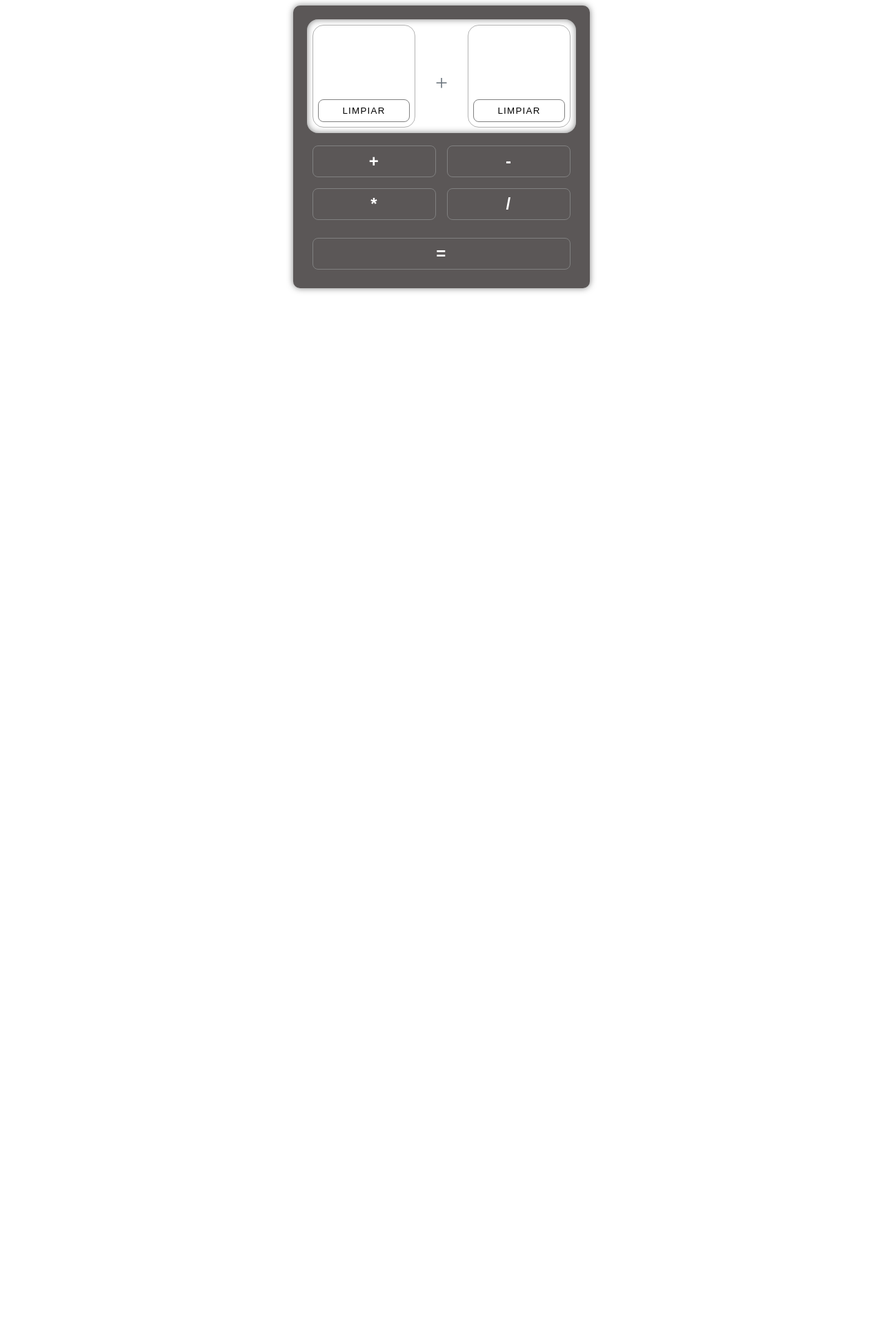
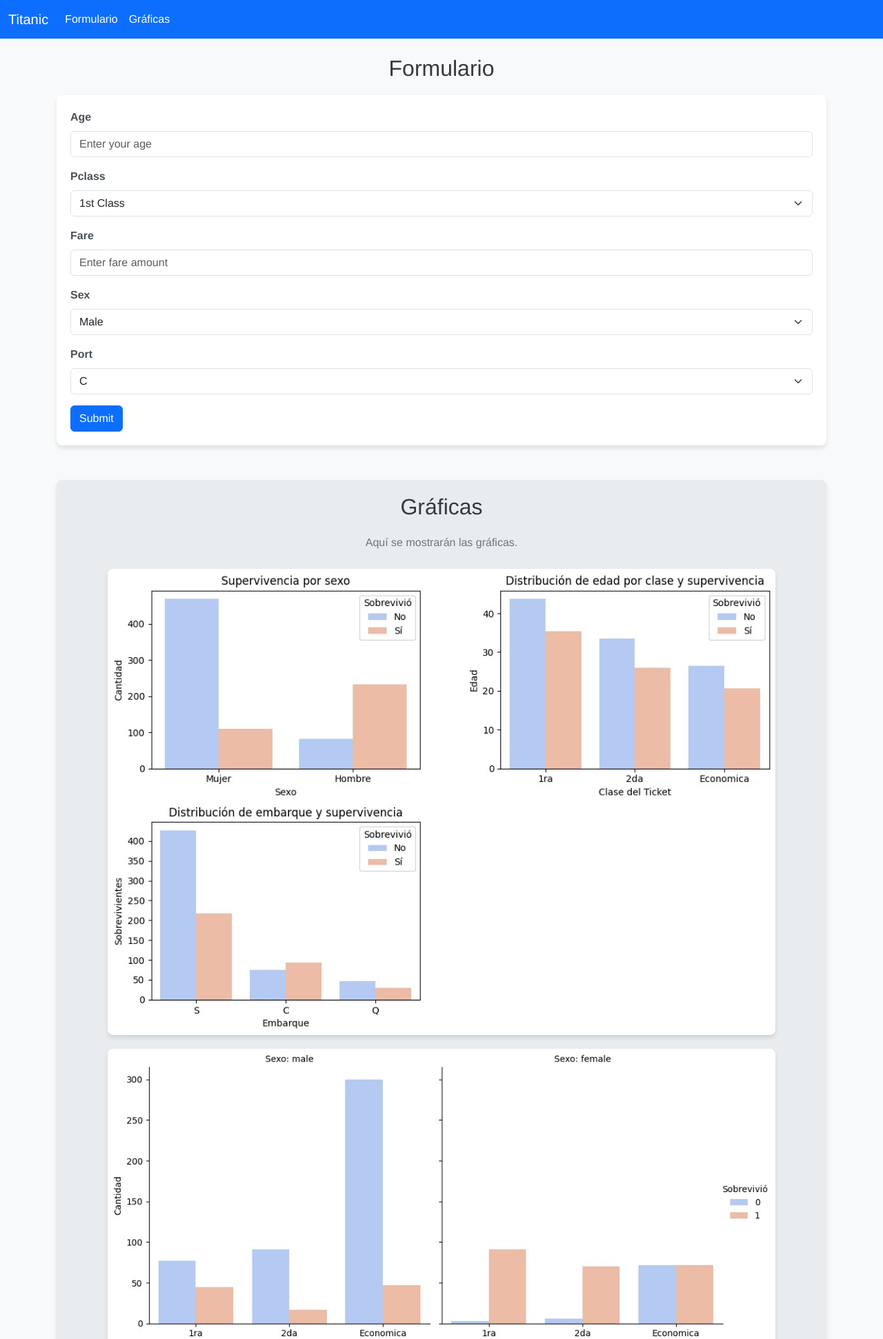
Before and after one commit to krisskira/titanic-surviver-predictor, a FastAPI app: page / in a window 1280 px wide. Shown: the top 1942 px of the page at 69% size. Before the commit the page ends 424 px from the top, so only its background shows below. Run offline with FastAPI, Linux system fonts and the light colour scheme; parts of the project's set-up code (start-up, migrations or seed data) failed here and were passed over.

Commit message:
chore: frontend integration

```diff
--- /dev/null
+++ b/public/script.js
@@ -0,0 +1,51 @@
+document.addEventListener("DOMContentLoaded", () => {
+  document
+    .getElementById("dataForm")
+    .addEventListener("submit", async function (event) {
+      event.preventDefault();
+    //   event.defaultPrevented();
+
+      const age = parseInt(document.getElementById("age").value || 0);
+      const pclass = parseInt(document.getElementById("pclass").value || 0);
+      const fare = parseInt(document.getElementById("fare").value || 0);
+      const sex = parseInt(document.getElementById("sex").value || 0);
+      const port = document.getElementById("port").value || 'S';
+
+      const responseMessage = document.getElementById("responseMessage");
+
+      try {
+        const response = await fetch("http://localhost:8000/api/v1/predict", {
+          method: "POST",
+          headers: {
+            "Content-Type": "application/json",
+          },
+          body: JSON.stringify({ age, pclass, fare, sex, port }),
+        });
+
+        const data = await response.json();
+
+        if (data.result === true) {
+          responseMessage.textContent = "Sobrevive";
+          responseMessage.className = "alert alert-success";
+        } else {
+          responseMessage.textContent = "No sobrevive";
+          responseMessage.className = "alert alert-danger";
+        }
+
+        responseMessage.style.display = "block";
+
+        setTimeout(() => {
+          responseMessage.style.display = "none";
+        }, 10000);
+      } catch (error) {
+        responseMessage.textContent =
+          "Error submitting the form. Please try again.";
+        responseMessage.className = "alert alert-danger";
+        responseMessage.style.display = "block";
+
+        setTimeout(() => {
+          responseMessage.style.display = "none";
+        }, 10000);
+      }
+    });
+});
--- a/public/scripts.js
+++ /dev/null
@@ -1,176 +0,0 @@
-var operation = "sum";
-var operation_sign;
-var canvas1;
-var canvas2;
-var calculate;
-var result;
-
-var drawing = false;
-var canvas1InitialXY = { x: 0, y: 0 };
-var canvas2InitialXY = { x: 0, y: 0 };
-
-document.addEventListener("DOMContentLoaded", () => {
-  getElements();
-  assignEvents();
-  const context1 = canvas1.getContext("2d");
-  const context2 = canvas2.getContext("2d");
-
-  canvas1.width = canvas2.width = 149;
-  canvas1.height = canvas2.height = 149;
-});
-
-function getElements() {
-  canvas1 = document.getElementById("canvasRef1");
-  canvas2 = document.getElementById("canvasRef2");
-  operation_sign = document.getElementById("operation_sign");
-  calculate = document.getElementById("calculate");
-  result = document.getElementById("result");
-}
-
-function assignEvents() {
-  document
-    .getElementById("operation_add")
-    .addEventListener("click", () => setOperation("sum"));
-
-  document
-    .getElementById("operation_subtract")
-    .addEventListener("click", () => setOperation("subtract"));
-
-  document
-    .getElementById("operation_multiply")
-    .addEventListener("click", () => setOperation("multiply"));
-
-  document
-    .getElementById("operation_divide")
-    .addEventListener("click", () => setOperation("divide"));
-
-  calculate.addEventListener("click", onCalculate);
-
-  setupCanvas();
-}
-
-function setupCanvas() {
-  canvas1.addEventListener("mousedown", (e) => {
-    drawing = true;
-    canvas1InitialXY = { x: e.offsetX, y: e.offsetY };
-  });
-
-  canvas1.addEventListener("mouseup", (e) => {
-    drawing = false;
-  });
-
-  canvas1.addEventListener("mousemove", (e) => {
-    if (!drawing) return;
-    canvas1InitialXY = { x: e.offsetX, y: e.offsetY };
-    drawCanvas(
-      canvas1.getContext("2d"),
-      canvas1InitialXY,
-      e.offsetX,
-      e.offsetY
-    );
-  });
-
-  document.getElementById("clear1").addEventListener("click", () => {
-    clearCanvas(canvas1.getContext("2d"), canvas1);
-  });
-
-  canvas2.addEventListener("mousedown", (e) => {
-    drawing = true;
-    canvas2InitialXY = { x: e.offsetX, y: e.offsetY };
-  });
-
-  canvas2.addEventListener("mouseup", (e) => {
-    drawing = false;
-  });
-
-  canvas2.addEventListener("mousemove", (e) => {
-    if (!drawing) return;
-    canvas2InitialXY = { x: e.offsetX, y: e.offsetY };
-    drawCanvas(
-      canvas2.getContext("2d"),
-      canvas2InitialXY,
-      e.offsetX,
-      e.offsetY
-    );
-  });
-
-  document.getElementById("clear1").addEventListener("click", () => {
-    clearCanvas(canvas1.getContext("2d"));
-  });
-
-  document.getElementById("clear2").addEventListener("click", () => {
-    clearCanvas(canvas2.getContext("2d"));
-  });
-}
-
-function setOperation(_operation) {
-  operation = _operation;
-  switch (_operation) {
-    case "sum":
-      operation_sign.innerHTML = "+";
-      break;
-    case "subtract":
-      operation_sign.innerHTML = "-";
-      break;
-    case "multiply":
-      operation_sign.innerHTML = "*";
-      break;
-    case "divide":
-      operation_sign.innerHTML = "/";
-      break;
-    default:
-      operation_sign.innerHTML = "+";
-      break;
-  }
-}
-
-async function onCalculate() {
-  // Obtener los blobs de las imágenes desde los canvas
-  const imagen1Blob = await new Promise((resolve) =>
-    canvas1.toBlob(resolve, "image/png")
-  );
-  const imagen2Blob = await new Promise((resolve) =>
-    canvas2.toBlob(resolve, "image/png")
-  );
-
-  // Crear un objeto FormData para enviar las imágenes y la operación
-  const formData = new FormData();
-  formData.append("images", imagen1Blob, "imagen1.png");
-  formData.append("images", imagen2Blob, "imagen2.png");
-  formData.append("operation", operation);
-
-  // Realizar la solicitud POST al backend
-  try {
-    const response = await fetch("/api/v1/calculate", {
-      method: "POST",
-      body: formData,
-    });
-
-    if (!response.ok) {
-      throw new Error(`HTTP error! status: ${response.status}`);
-    }
-
-    const data = await response.json();
-    console.log(data);
-    result.innerHTML = data.result;
-  } catch (error) {
-    console.error("Error:", error);
-  }
-}
-
-function drawCanvas(context, canvasInitial = { x: 0, y: 0 }, x = 0, y = 0) {
-  context.beginPath();
-  context.lineWidth = 5;
-  context.strokeStyle = "#CCCCCC";
-  context.lineCap = "round";
-  context.lineJoin = "round";
-  context.moveTo(canvasInitial.x, canvasInitial.y);
-  context.lineTo(x, y);
-  context.stroke();
-  canvasInitial.x = x;
-  canvasInitial.y = y;
-}
-
-function clearCanvas(context) {
-  context.clearRect(0, 0, 149, 149);
-}
--- a/public/styles.css
+++ /dev/null
@@ -1,91 +0,0 @@
-:root {
-  --color-white: #fff;
-  --color-black: #000;
-  --color-backgroubnd: rgb(91, 87, 87);
-  --color-secondary: #6c757d;
-}
-.calculadora {
-  margin: auto;
-  display: flex;
-  flex-direction: column;
-  height: 370px;
-  width: 390px;
-  background-color: var(--color-backgroubnd);
-  border-radius: 10px;
-  box-shadow: 0 0 10px rgba(0, 0, 0, 0.5);
-  padding: 20px;
-  border: 1px solid --var(--color-black);
-  gap: 10px;
-}
-
-.canvas-container {
-  display: flex;
-  flex-direction: row;
-  background-color: white;
-  border-radius: 16px;
-  box-shadow: inset 0 0 10px rgba(0, 0, 0, 0.5);
-}
-
-.canvas-container__canvas {
-  display: flex;
-  flex: 1;
-  flex-direction: column;
-  align-items: stretch;
-  box-sizing: border-box;
-  padding: 8px;
-}
-
-.canvas-container__canvas > canvas {
-  border: 0.2px solid rgb(179, 179, 179);
-  box-sizing: border-box;
-  border-radius: 16px;
-  box-sizing: border-box;
-  padding: 8px;
-  width: 149px;
-  height: 149px;
-}
-
-.clear {
-  position: relative;
-  border: 0.5px gray solid;
-  background-color: transparent;
-  padding: 8px;
-  margin: 8px;
-  margin-top: -41px;
-  text-align: center;
-  text-transform: uppercase;
-  letter-spacing: 1.25px;
-  border-radius: 8px;
-}
-
-.operation_sign {
-  display: flex;
-  flex-direction: column;
-  margin: 10px;
-  color: var(--color-secondary);
-  justify-content: center;
-  align-items: center;
-  height: 100%;
-  width: 50px;
-  font-size: 2em;
-}
-
-.operation_buttons {
-  display: grid;
-  grid-template-columns: 1fr 1fr;
-}
-
-.calculate,
-.operation_buttons button {
-  border: 0.5px gray solid;
-  color: var(--color-white);
-  font-size: 1.5em;
-  font-weight: bold;
-  background-color: transparent;
-  padding: 8px;
-  margin: 8px;
-  text-align: center;
-  text-transform: uppercase;
-  letter-spacing: 1.25px;
-  border-radius: 8px;
-}
--- a/templates/index.html
+++ b/templates/index.html
@@ -1,38 +1,159 @@
 <!DOCTYPE html>
-<html lang="es">
-  <head>
-    <meta charset="UTF-8" />
-    <meta name="viewport" content="width=device-width, initial-scale=1.0" />
-    <title>ML Calculator | by CV</title>
-    <link href="{{ url_for('public', path='/styles.css') }}" rel="stylesheet" />
-  </head>
-  <body>
-    <div class="calculadora">
-      <div class="canvas-container">
-        <div class="canvas-container__canvas">
-          <canvas id="canvasRef1" width="149" height="149"></canvas>
-          <button id="clear1" class="clear">Limpiar</button>
+<html lang="en">
+<head>
+    <meta charset="UTF-8">
+    <meta name="viewport" content="width=device-width, initial-scale=1.0">
+    <title>Formulario y Gráficas</title>
+    <link href="https://cdn.jsdelivr.net/npm/bootstrap@5.3.0/dist/css/bootstrap.min.css" rel="stylesheet">
+    <style>
+        body {
+            background-color: #f8f9fa;
+            font-family: 'Helvetica Neue', Arial, sans-serif;
+        }
+        .navbar {
+            background-color: #0d6efd;
+        }
+        .navbar-brand, .nav-link {
+            color: #fff !important;
+        }
+        .navbar-brand:hover, .nav-link:hover {
+            color: #cce5ff !important;
+        }
+        h2 {
+            color: #343a40;
+            text-align: center;
+            margin-bottom: 20px;
+        }
+        form {
+            background-color: #fff;
+            padding: 20px;
+            border-radius: 8px;
+            box-shadow: 0 4px 6px rgba(0, 0, 0, 0.1);
+        }
+        .form-label {
+            font-weight: bold;
+            color: #495057;
+        }
+        .btn-primary {
+            background-color: #0d6efd;
+            border-color: #0d6efd;
+        }
+        .btn-primary:hover {
+            background-color: #0b5ed7;
+            border-color: #0b5ed7;
+        }
+        section {
+            margin-bottom: 50px;
+        }
+        #graficas {
+            background-color: #e9ecef;
+            padding: 20px;
+            border-radius: 8px;
+            box-shadow: 0 4px 6px rgba(0, 0, 0, 0.1);
+            text-align: center;
+        }
+        #graficas p {
+            color: #6c757d;
+        }
+        #graficas .grafica {
+            display: inline-block;
+            width: 90%;
+            margin: 10px auto;
+        }
+        #graficas .grafica img {
+            width: 100%;
+            height: auto;
+            object-fit: cover;
+            border-radius: 8px;
+            box-shadow: 0 4px 6px rgba(0, 0, 0, 0.1);
+        }
+        #responseMessage {
+            display: none;
+            margin-top: 20px;
+            padding: 10px;
+            border-radius: 5px;
+            text-align: center;
+        }
+    </style>
+</head>
+<body>
+    <nav class="navbar navbar-expand-lg navbar-light">
+        <div class="container-fluid">
+            <a class="navbar-brand" href="#">Titanic</a>
+            <button class="navbar-toggler" type="button" data-bs-toggle="collapse" data-bs-target="#navbarNav" aria-controls="navbarNav" aria-expanded="false" aria-label="Toggle navigation">
+                <span class="navbar-toggler-icon"></span>
+            </button>
+            <div class="collapse navbar-collapse" id="navbarNav">
+                <ul class="navbar-nav">
+                    <li class="nav-item">
+                        <a class="nav-link active" aria-current="page" href="#formulario">Formulario</a>
+                    </li>
+                    <li class="nav-item">
+                        <a class="nav-link" href="#graficas">Gráficas</a>
+                    </li>
+                </ul>
+            </div>
         </div>
-        <div class="operation_sign">
-            <span id="operation_sign">+</span>
-            <div id="result" class="result"></div>
-        </div>
-        <div class="canvas-container__canvas">
-          <canvas id="canvasRef2" width="200" height="200"></canvas>
-          <button id="clear2" class="clear">Limpiar</button>
-        </div>
-      </div>
+    </nav>
 
-      <div class="operation_buttons">
-        <button id="operation_add">+</button>
-        <button id="operation_subtract">-</button>
-        <button id="operation_multiply">*</button>
-        <button id="operation_divide">/</button>
-      </div>
-      <button id="calculate" class="calculate">=</button>
+    <div class="container mt-4">
+        <section id="formulario">
+            <h2>Formulario</h2>
+            <form id="dataForm">
+                <div class="mb-3">
+                    <label for="age" class="form-label">Age</label>
+                    <input type="number" class="form-control" id="age" name="age" placeholder="Enter your age">
+                </div>
+                <div class="mb-3">
+                    <label for="pclass" class="form-label">Pclass</label>
+                    <select class="form-select" id="pclass" name="pclass">
+                        <option value="1">1st Class</option>
+                        <option value="2">2nd Class</option>
+                        <option value="3">3rd Class</option>
+                    </select>
+                </div>
+                <div class="mb-3">
+                    <label for="fare" class="form-label">Fare</label>
+                    <input type="number" step="0.01" class="form-control" id="fare" name="fare" placeholder="Enter fare amount">
+                </div>
+                <div class="mb-3">
+                    <label for="sex" class="form-label">Sex</label>
+                    <select class="form-select" id="sex" name="sex">
+                        <option value="0">Male</option>
+                        <option value="1">Female</option>
+                    </select>
+                </div>
+                <div class="mb-3">
+                    <label for="port" class="form-label">Port</label>
+                    <select class="form-select" id="port" name="port">
+                        <option value="C">C</option>
+                        <option value="Q">Q</option>
+                        <option value="S">S</option>
+                    </select>
+                </div>
 
+                <button type="submit" class="btn btn-primary">Submit</button>
+            </form>
+            <div id="responseMessage" class="alert"></div>
+        </section>
+
+        <section id="graficas">
+            <h2>Gráficas</h2>
+            <p>Aquí se mostrarán las gráficas.</p>
+            <div class="grafica">
+
+                <img src="{{ url_for('public', path='/image/graficas/grafica1.jpeg') }}" alt="grafica1">
+            </div>
+            <div class="grafica">
+                <img src="{{ url_for('public', path='/image/graficas/grafica2.jpeg') }}" alt="grafica2">
+            </div>
+            <div class="grafica">
+                <img src="{{ url_for('public', path='/image/graficas/grafica3.jpeg') }}" alt="grafica3">
+            </div>
+        </section>
     </div>
 
-    <script src="{{ url_for('public', path='/scripts.js') }}"></script>
-  </body>
+    <script src="https://cdn.jsdelivr.net/npm/bootstrap@5.3.0/dist/js/bootstrap.bundle.min.js"></script>
+    <script src="{{ url_for('public', path='/script.js') }}"></script>
+</body>
 </html>
```
Also changed, not shown: public/image/graficas/grafica1.jpeg (added), public/image/graficas/grafica2.jpeg (added), public/image/graficas/grafica3.jpeg (added).
